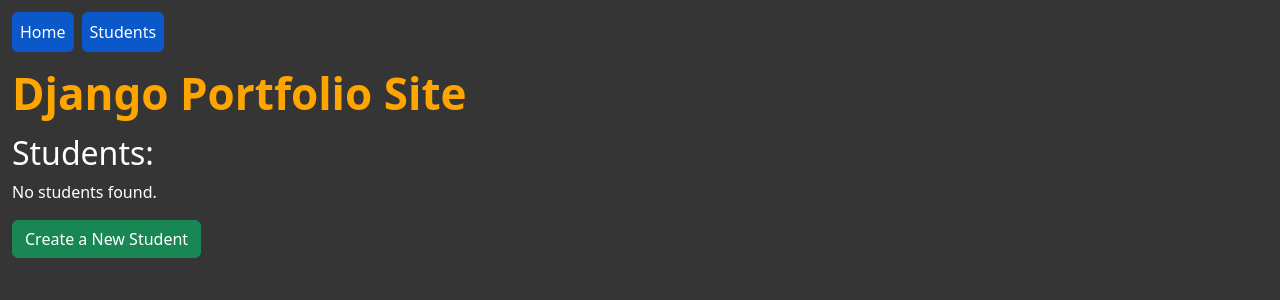
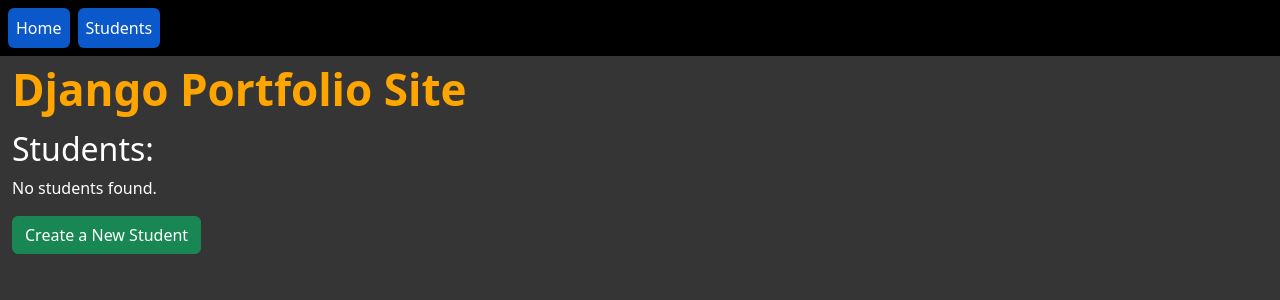
Before and after one commit to OrangeSkyline/Django-Project, a Django app: page /students/ in a window 1280 px wide. Shown: the top 300 px of the page. Run offline with Django 5.2, Linux system fonts and the light colour scheme; data that the repository does not hold is empty; some libraries are stand-ins or nearby versions.

Commit message:
Changed navbar, tooltip, & styling of elements.
Changed navbar styling, changed tooltip message, and stylized elements for student & portfolio detail.

```diff
--- a/portfolio_app/templates/portfolio_app/base_template.html
+++ b/portfolio_app/templates/portfolio_app/base_template.html
@@ -8,9 +8,9 @@
     <title>Student Portfolio's</title>
     {% bootstrap_css %}
   </head>
-  <body class="container-fluid pt-1 mb-2" style="background-color: #353535; color: white;">
+  <body style="background-color: #353535; color: white;">
     <header>
-      <nav class="navbar navbar-expand-sm navbar-dark">
+      <nav class="navbar navbar-expand-sm navbar-dark mb-0" style="background-color: black; display: flex; justify-content: left; align-items: center; padding: 8px 8px 8px 8px;">
         <div class="">
           <ul class="navbar-nav gap-2">
             <li class="nav-item">
@@ -22,10 +22,9 @@
           </ul>
         </div>
       </nav>
-      <a href="https://github.com/OrangeSkyline/Django-Project" data-bs-toggle="tooltip" data-bs-placement="right" title="To the GitHub Repository!" style="font-size: 44px; text-decoration: none; color: orange; font-weight: bold;" target="blank_">Django Portfolio Site</a>
+      <a href="https://github.com/OrangeSkyline/Django-Project" data-bs-toggle="tooltip" data-bs-placement="right" title="View the GitHub Repository." class="container-fluid mb-2"style="font-size: 44px; text-decoration: none; color: orange; font-weight: bold;" target="blank_">Django Portfolio Site</a>
     </header>
-
-    <main>{% block content %} {% endblock %}</main>
+    <main class="container-fluid mb-2">{% block content %} {% endblock %}</main>
     {% bootstrap_javascript %}
   </body>
 </html>
--- a/portfolio_app/templates/portfolio_app/portfolio_detail.html
+++ b/portfolio_app/templates/portfolio_app/portfolio_detail.html
@@ -3,7 +3,7 @@
 
 {%block content%}
 
-<h2 class="fw-normal mt-3">{{portfolio.student.name}}: {{portfolio.title}}</h2>
+<h2 class="fw-normal mt-2">{{portfolio.student.name}}: {{portfolio.title}}</h2>
 
 <p class="mt-3"><strong>Status:</strong> {{portfolio.is_active|yesno:"Active,Inactive"}}</p>
 <p><strong>Contact Email:</strong> {{portfolio.contact_email}}</p>
--- a/portfolio_app/templates/portfolio_app/student_detail.html
+++ b/portfolio_app/templates/portfolio_app/student_detail.html
@@ -3,9 +3,9 @@
 
 {% block content%}
 
-<h2>{{student.name}}</h2>
+<h2 class="fw-normal mt-2">{{student.name}}</h2>
 
-<p><strong>Email:</strong> {{student.email}}</p>
+<p class="mt-3"><strong>Email:</strong> {{student.email}}</p>
 <p><strong>Major:</strong> {{student.get_major_display}}</p>
 
 {% url 'student_update' student.pk as student_update %}
```
